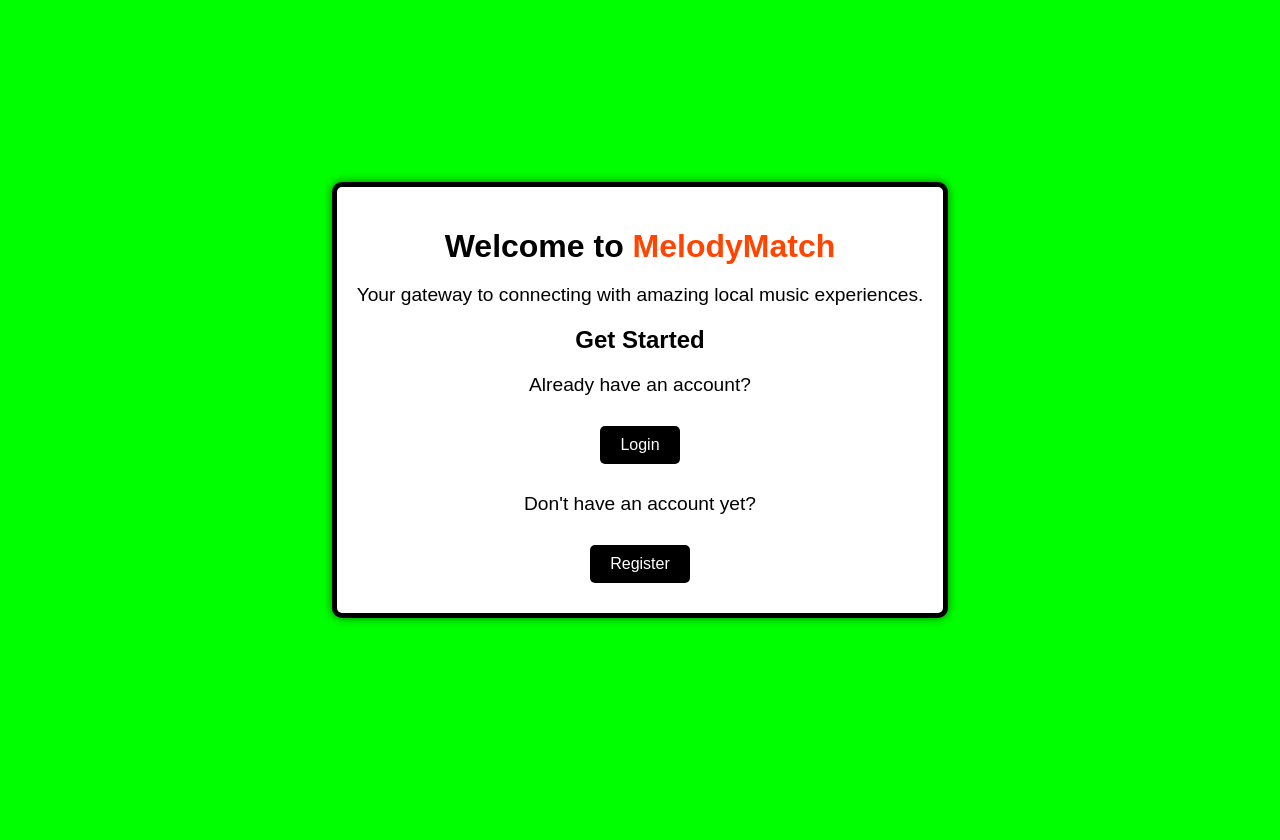
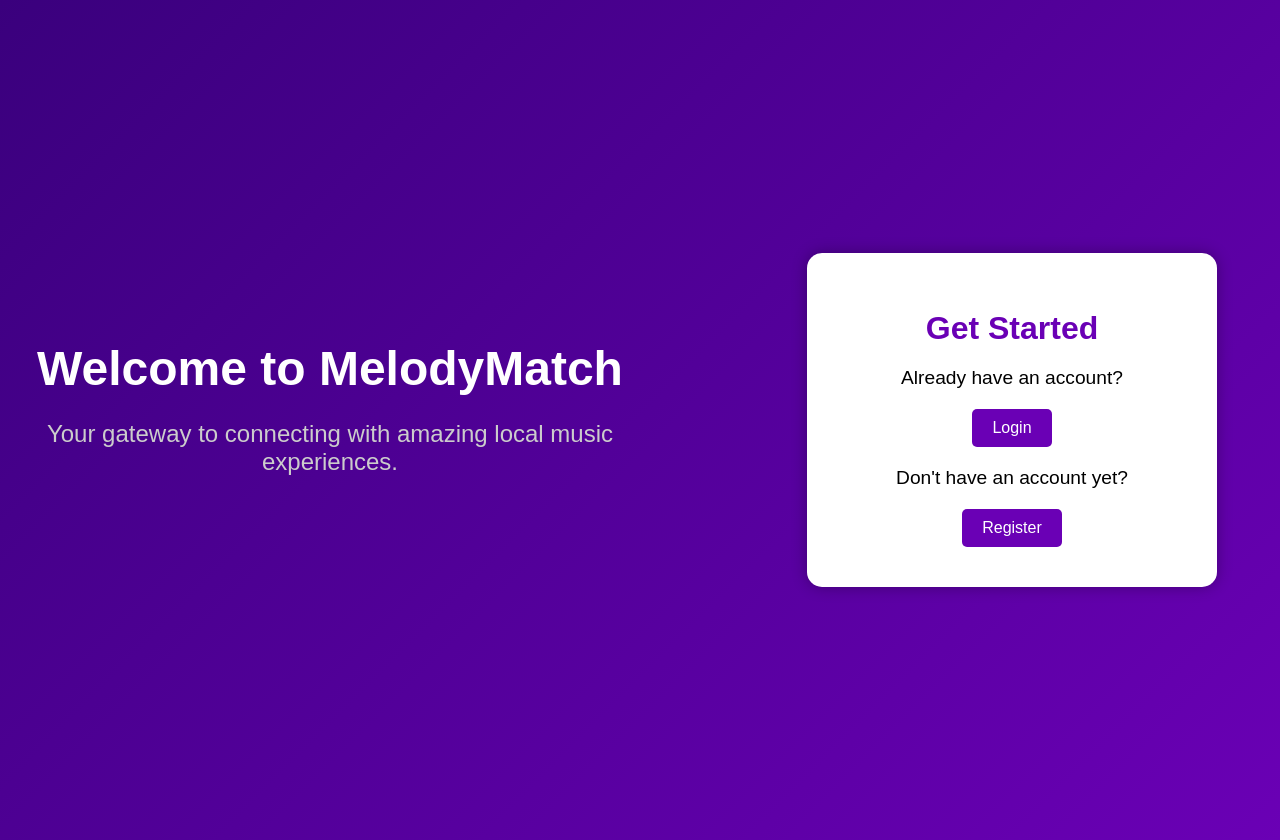
Before and after one commit to Marketplace-development/even-groups-a-d2024-group8, a Flask app: page / in a window 1280 px wide. Before the commit the page ends 624 px from the top, so only its background shows below. Run offline with Flask 3, Linux system fonts and the light colour scheme.

Commit message:
mooie style

```diff
--- a/app/templates/index.html
+++ b/app/templates/index.html
@@ -6,53 +6,75 @@
     <title>MelodyMatch - Welcome</title>
     <style>
         body {
-            background-color: #00FF00; /* Fluorescent green background */
+            background: linear-gradient(135deg, #3a007d, #6a00b5); /* Dark purple gradient background */
             font-family: Arial, sans-serif;
             display: flex;
-            justify-content: center;
+            justify-content: space-between; /* Space between left text and right box */
             align-items: center;
             min-height: 100vh;
             margin: 0;
+            padding: 20px;
+            color: #fff;
         }
-        .container {
-            background-color: #fff; /* White background for text box */
-            border: 5px solid #000; /* Black border around the box */
-            border-radius: 10px; /* Rounded corners for the box */
-            padding: 20px;
+        .welcome-section {
+            width: 50%; /* Occupies half of the screen */
             text-align: center;
-            box-shadow: 0 0 10px rgba(0, 0, 0, 0.5); /* Subtle shadow for box */
         }
-        .container h1 {
+        .welcome-section h1 {
+            font-size: 3rem;
+            margin: 0;
+        }
+        .welcome-section p {
+            font-size: 1.5rem;
+            color: #ccc;
+        }
+        .auth-section {
+            width: 40%; /* Slightly smaller than the welcome section */
+            display: flex;
+            flex-direction: column;
+            align-items: center;
+        }
+        .auth-box {
+            background-color: #fff; /* White background for the box */
+            color: #000; /* Black text inside the box */
+            border-radius: 15px; /* Rounded edges */
+            padding: 30px;
+            text-align: center;
+            box-shadow: 0 0 15px rgba(0, 0, 0, 0.3); /* Subtle shadow around the box */
+            width: 100%;
+            max-width: 350px;
+        }
+        .auth-box h2 {
             font-size: 2rem;
-            margin-bottom: 10px;
+            color: #6a00b5; /* Matching the gradient background */
+            margin-bottom: 20px;
         }
-        .container h1 span {
-            color: #ff4500; /* Highlight MelodyMatch in orange */
-        }
-        .container p {
-            margin-bottom: 20px;
+        .auth-box p {
             font-size: 1.2rem;
+            margin: 10px 0;
         }
         .btn {
             display: inline-block;
             margin: 10px;
             padding: 10px 20px;
-            background-color: #000;
+            background-color: #6a00b5; /* Matching the gradient background */
             color: #fff;
             text-decoration: none;
             border-radius: 5px;
         }
         .btn:hover {
-            background-color: #555;
+            background-color: #4e008f;
         }
     </style>
 </head>
 <body>
-    <div class="container">
+    <!-- Left Section: Welcome Text -->
     <div class="welcome-section">
-            <h1>Welcome to <span>MelodyMatch</span></h1>
+        <h1>Welcome to MelodyMatch</h1>
         <p>Your gateway to connecting with amazing local music experiences.</p>
     </div>
+
+    <!-- Right Section: Authentication Box -->
     <div class="auth-section">
         <div class="auth-box">
             <h2>Get Started</h2>
@@ -68,6 +90,5 @@
             {% endif %}
         </div>
     </div>
-    </div>
 </body>
 </html>
```
Lines whose indentation alone changed are shown as unchanged.
